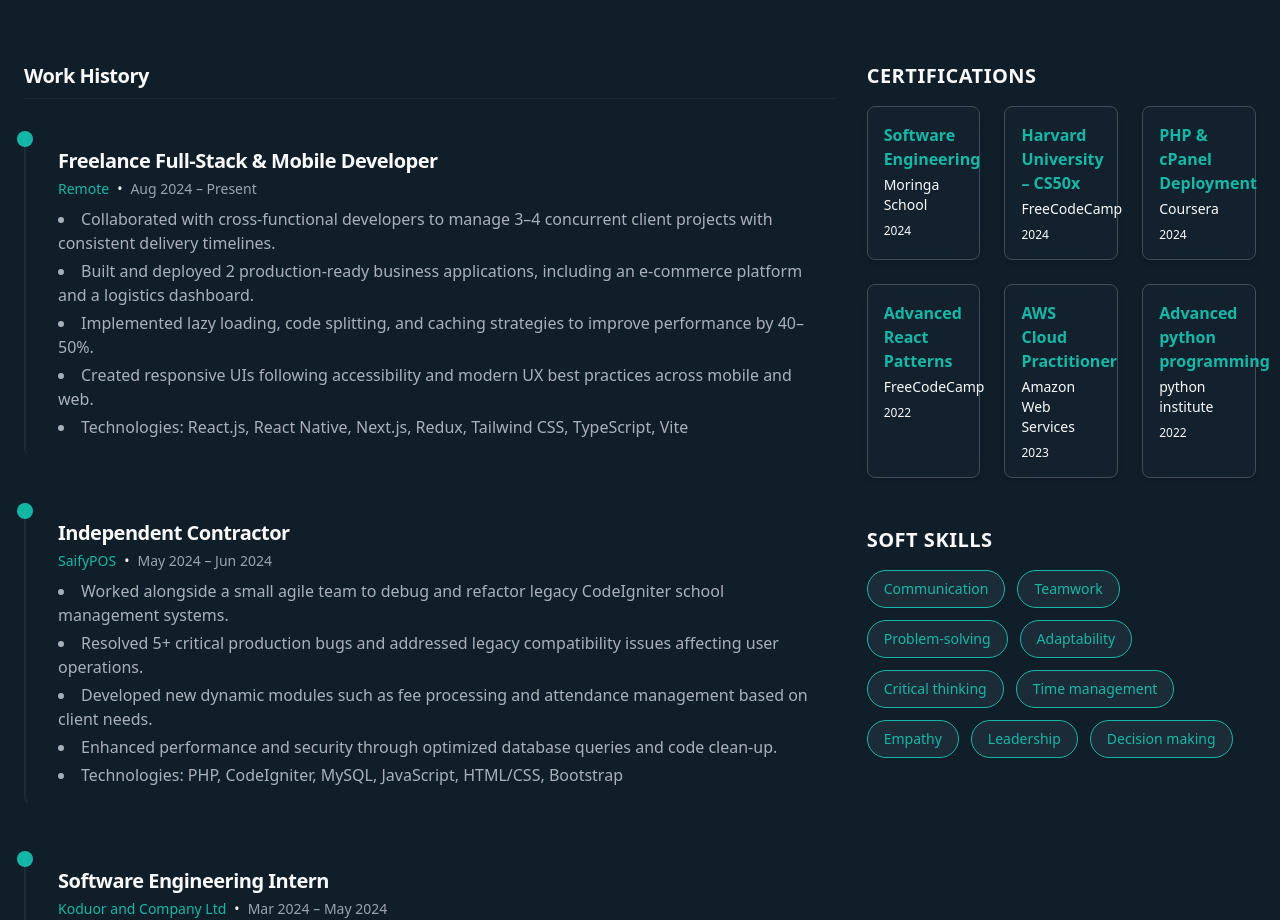
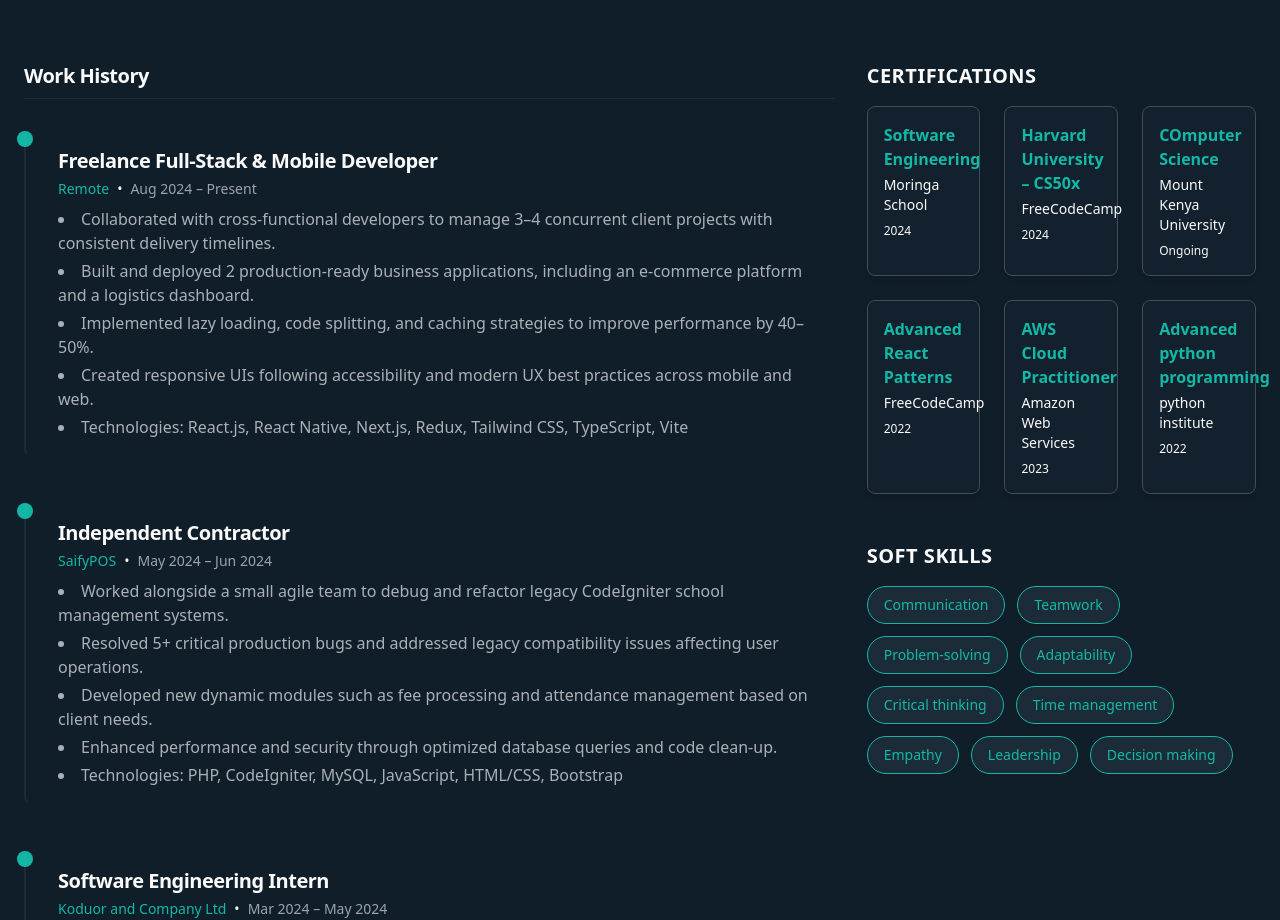
Before and after one commit to JBcollo1/portfolio, a React (Vite) app: page / in a window 1280 px wide. Shown: the part 6040-6960 px from the top of the page. Built offline with nearby package versions, Linux system fonts and the light colour scheme.

Commit message:
Update Experience.tsx

```diff
--- a/src/components/Experience.tsx
+++ b/src/components/Experience.tsx
@@ -82,7 +82,7 @@ const experiences = [
 const certifications = [
   { title: "Software Engineering", issuer: "Moringa School", date: "2024" },
   { title: "Harvard University – CS50x", issuer: "FreeCodeCamp", date: "2024" },
-  { title: "PHP & cPanel Deployment", issuer: "Coursera", date: "2024" },
+  { title: "COmputer Science", issuer: "Mount Kenya University", date: "Ongoing" },
   { title: "Advanced React Patterns", issuer: "FreeCodeCamp", date: "2022" },
   { title: "AWS Cloud Practitioner", issuer: "Amazon Web Services", date: "2023" },
   { title: "Advanced python programming", issuer: "python institute", date: "2022" }];
```
